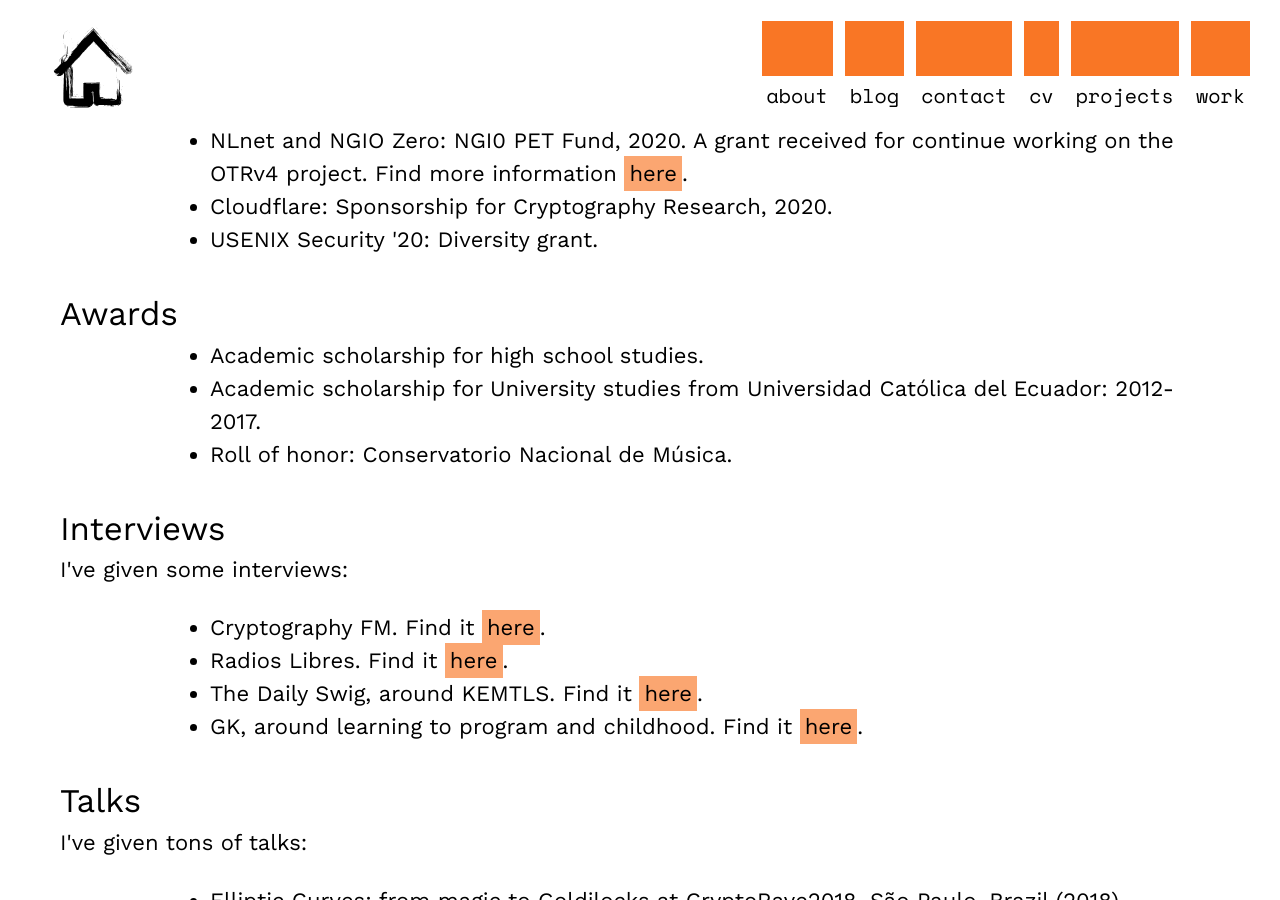
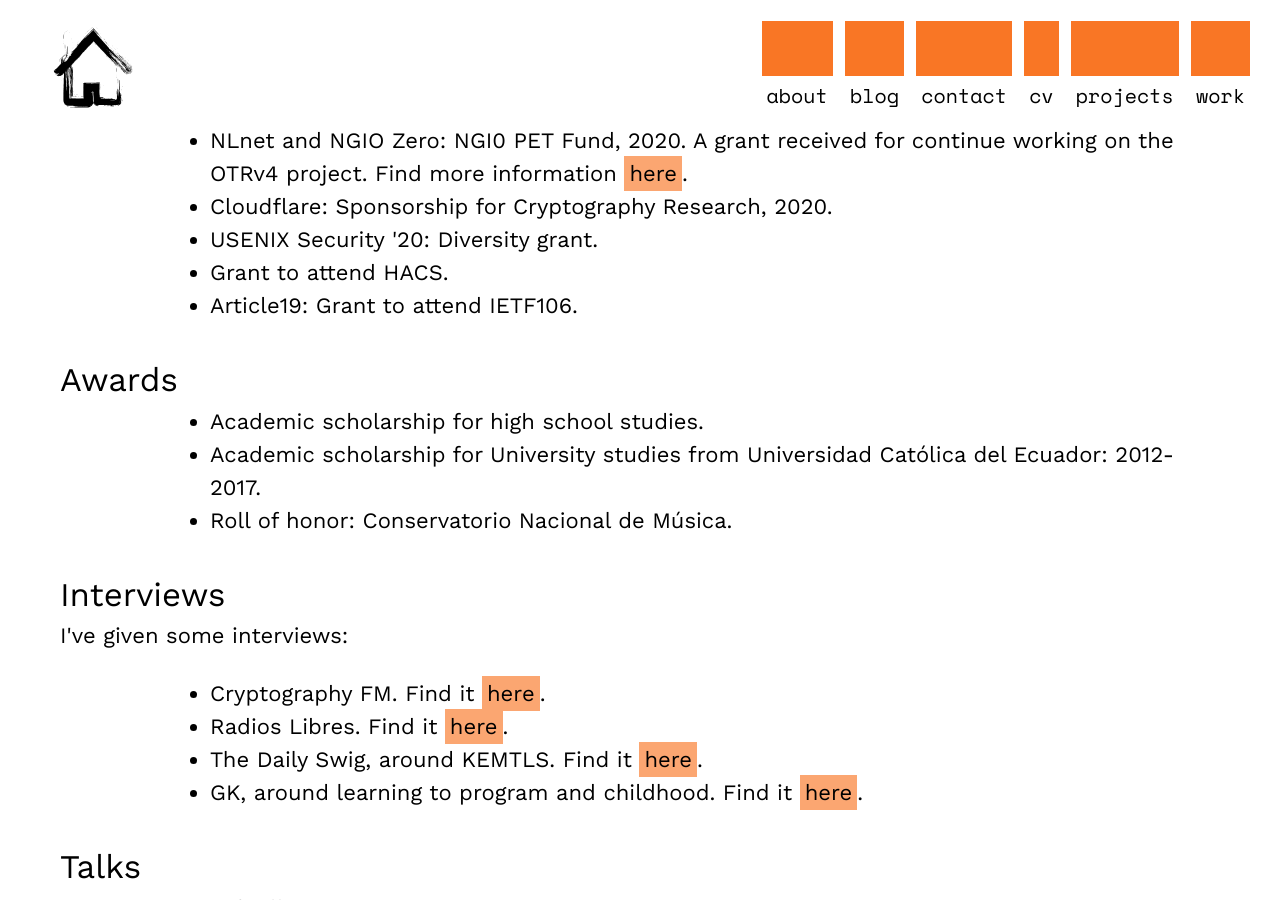
Before and after one commit to claucece/claucece.github.io, a Jekyll site: the page built from research.html, in a window 1280 px wide and 900 px high, scrolled down 2185 px. Built offline with Jekyll 4.4.1, drawn with Linux system fonts in a browser that asks for light colours.

Commit message:
Other grants

```diff
--- a/research.html
+++ b/research.html
@@ -68,6 +68,8 @@ tags: menu
 		  <li>NLnet and NGIO Zero: NGI0 PET Fund, 2020. A grant received for continue working on the OTRv4 project. Find more information <a href="https://nlnet.nl/project/OTR4/" target="_blank">here</a>.</li>
 		  <li>Cloudflare: Sponsorship for Cryptography Research, 2020.</li>
 		  <li>USENIX Security '20: Diversity grant.</li>
+		  <li>Grant to attend HACS.</li>
+		  <li>Article19: Grant to attend IETF106.</li>
     </ul>
 		<br>
     <h2>Awards</h2>
```
